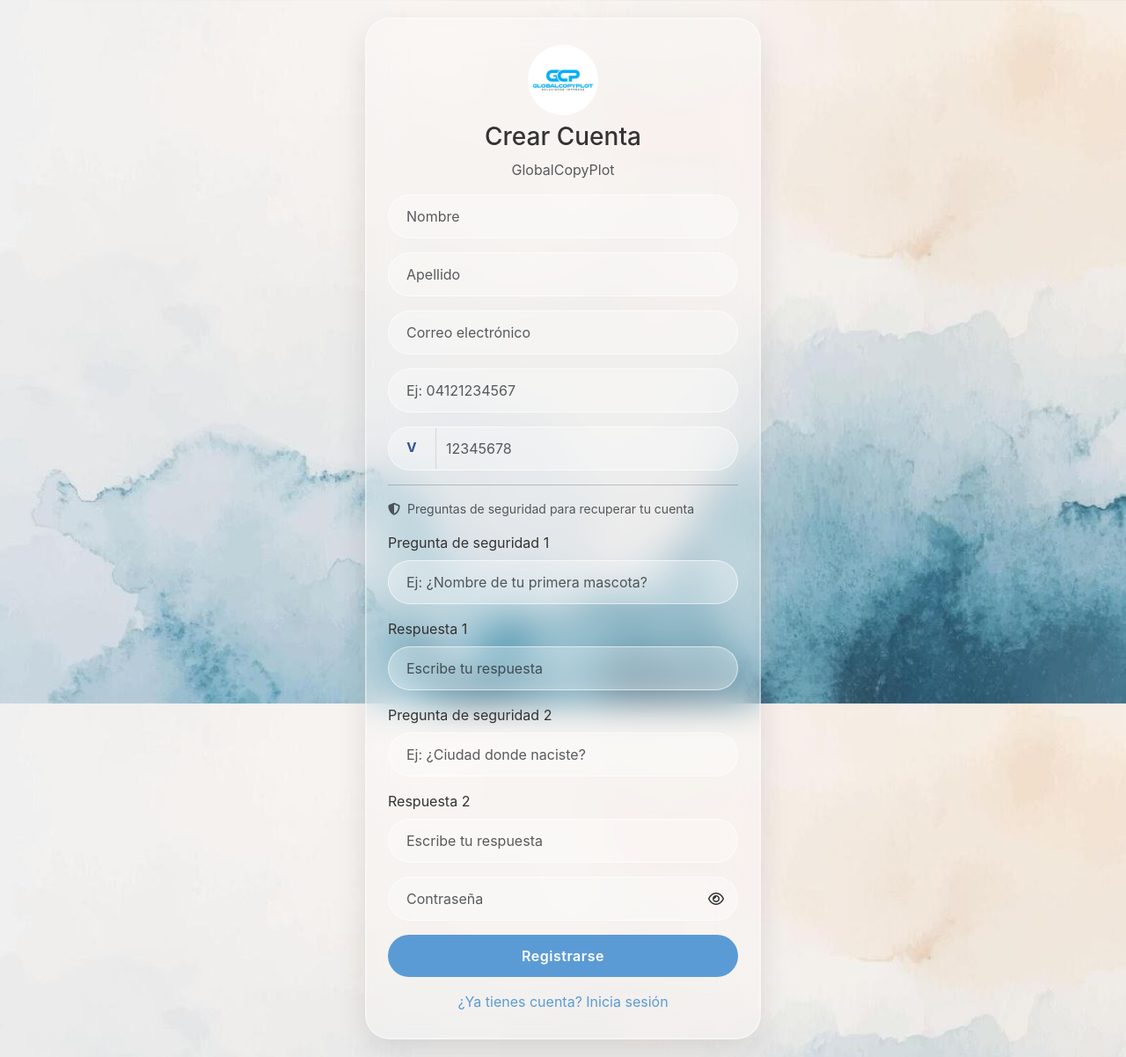
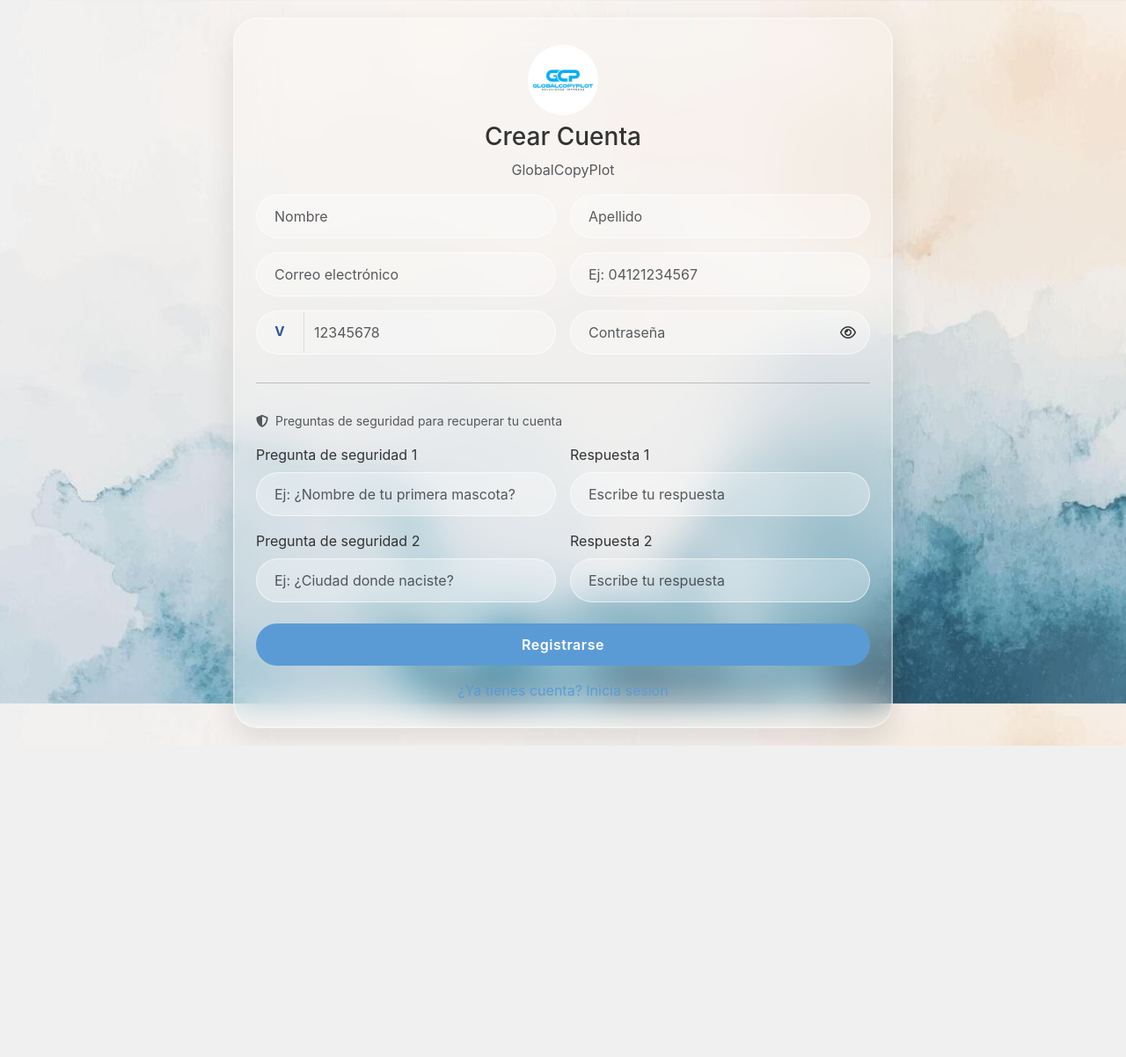
Before and after one commit to APerez32163/GlobalCopyPlot, a Flask app: page /registro in a window 1280 px wide. Shown: the whole page at 88% size. After the commit the page ends 848 px from the top, so only its background shows below. Run offline with Flask 3, Linux system fonts and the light colour scheme; some libraries are stand-ins or nearby versions.

Commit message:
visuales

```diff
--- a/static/css/estilos.css
+++ b/static/css/estilos.css
@@ -115,15 +115,16 @@ a:hover { color: var(--azul-oscuro); }
 .form-moderno .form-control {
     border-radius: 30px;
     padding: 12px 20px;
-    border: 1px solid #e0e0e0;
-    background-color: #f9f7f2;
+    border: 1px solid #ccc;
+    background-color: #ffffff;
+    color: #000000;
     transition: all 0.3s ease;
-    font-size: 1rem;
 }
 .form-moderno .form-control:focus {
+    background-color: #ffffff;
     border-color: var(--azul-claro);
     box-shadow: 0 0 10px rgba(91,155,213,0.3);
-    background-color: #fff;
+    color: #000000;
 }
 .form-moderno .btn-primary {
     border-radius: 30px;
--- a/templates/registro.html
+++ b/templates/registro.html
@@ -119,6 +119,54 @@
         .cedula-input {
             padding-left: 65px !important;   /* un poco más que el ancho del prefijo */
         }
+        /* =====================================================
+           FORMULARIOS ANCHOS – CAMPOS UNIFORMES
+        ===================================================== */
+        @media (min-width: 768px) {
+            /* Tarjeta más amplia */
+            .glass-card {
+                max-width: 750px !important;
+            }
+
+            /* Activamos el grid de 2 columnas */
+            .form-moderno {
+                display: grid;
+                grid-template-columns: 1fr 1fr;
+                gap: 1rem;
+            }
+
+            /* Anulamos márgenes inferiores antiguos */
+            .form-moderno .mb-3 {
+                margin-bottom: 0 !important;
+            }
+
+            /* Campos que ocupan todo el ancho (correo, contraseña, etc.) */
+            .campo-full,
+            .form-moderno hr,
+            .form-moderno .btn-primary,
+            .form-moderno p.text-muted {
+                grid-column: 1 / -1;
+            }
+
+            /* Campos normales (mitad del ancho) */
+            .campo-half {
+                grid-column: span 1;
+            }
+
+            /* Campos que van solos en su fila y deben estar centrados (teléfono, cédula) */
+            .centrar-solo {
+                grid-column: 1 / -1;
+                justify-self: center;
+                width: calc(50% - 0.5rem);  /* mismo ancho que un campo en columna */
+                min-width: 200px;
+            }
+
+            /* Aseguramos que el botón no herede anchos raros */
+            .form-moderno .btn-primary {
+                width: 100%;
+                margin-top: 0.5rem;
+            }
+        }
     </style>
 </head>
 <body>
```
Also changed, not shown: other parts of templates/registro.html (+18 -16 lines), templates/mi_perfil.html (+51 -3 lines), templates/recuperar.html (+0 -15 lines).
